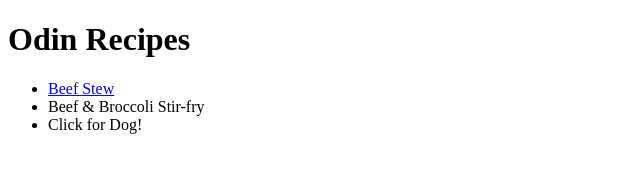
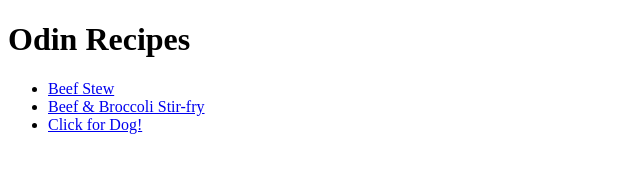
Before and after one commit to DPEJOVIC/odin-recipes, a plain HTML site: page index.html in a window 1280 px wide. Shown: the whole page, without its empty margins (0-640 px from the left). Drawn offline with Linux system fonts and the light colour scheme.

Commit message:
Fix broken links for several recipes.

```diff
--- a/index.html
+++ b/index.html
@@ -9,8 +9,8 @@
     <h1>Odin Recipes</h1>
     <ul>
         <li><a href="./recipes/beefstew.html">Beef Stew</a></li>
-        <li><a href="./recipes/beefbroccolistirfry.html"></a>Beef & Broccoli Stir-fry</li>
-        <li><a href="./recipes/dog.html"></a>Click for Dog!</li>
+        <li><a href="./recipes/beefbroccolistirfry.html">Beef & Broccoli Stir-fry</a></li>
+        <li><a href="./recipes/dog.html">Click for Dog!</a></li>
     </ul>
 </body>
 </html>
```
